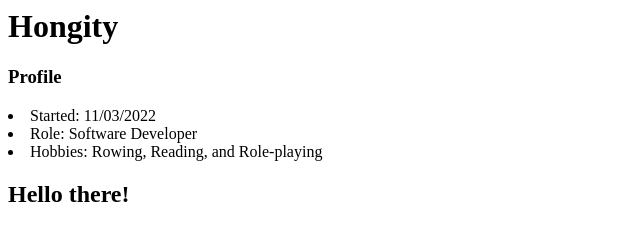
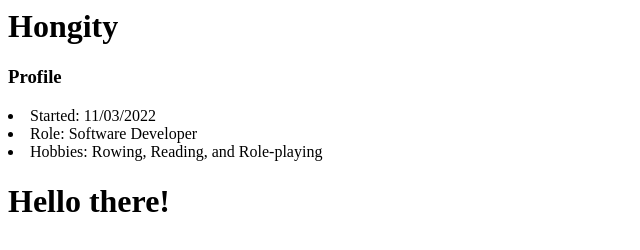
Before and after one commit to Hongity/Hongity.github.io, a plain HTML site: page index.html in a window 1280 px wide. Shown: the whole page, without its empty margins (0-640 px from the left). Drawn offline with Linux system fonts and the light colour scheme.

Commit message:
Update index.html

```diff
--- a/index.html
+++ b/index.html
@@ -7,4 +7,4 @@
     <li>Hobbies: Rowing, Reading, and Role-playing</li>
 </u1>
 
-<h2>Hello there!</h2>
+<h1>Hello there!</h1>
```
